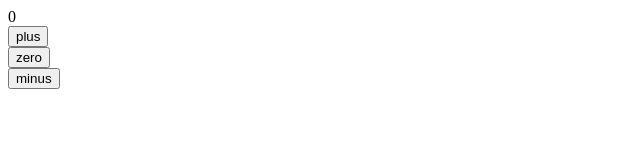
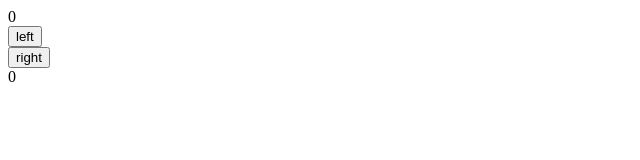
Before and after one commit to LindyJ7/FullStackOpen2021, a React (Create React App) app: page / in a window 1280 px wide. Shown: the top 160 px of the page, without its empty margins (0-640 px from the left). Built offline with nearby package versions, Linux system fonts and the light colour scheme.

Commit message:
Click tracking

```diff
--- a/src/App.js
+++ b/src/App.js
@@ -1,43 +1,35 @@
 import { useState } from 'react'
 
 const App = () => {
-  const [ counter, setCounter ] = useState(0)
+  const [left, setLeft] = useState(0)
+  const [right, setRight] = useState(0)
+  const [allClicks, setAll] = useState([])
 
-  const increaseByOne = () => setCounter(counter + 1)
-  const decreaseByOne = () => setCounter(counter - 1)
-  const setToZero = () => setCounter(0)
+  const handleLeftClick = () => {
+    setAll(allClicks.concat('L'))
+    setLeft(left + 1)
+  }
+
+  const handleRightClick = () => {
+    setAll(allClicks.concat('R'))
+    setRight(right + 1)
+  }
 
   return (
     <div>
-      <Display counter={counter}/>
-      <Button
-        onClick={increaseByOne}
-        text='plus'
-      />
-      <Button
-        onClick={setToZero}
-        text='zero'
-      />
-      <Button
-        onClick={decreaseByOne}
-        text='minus'
-      />
+      {left}
+      <Button onClick={handleLeftClick} text="left"/>
+      <Button onClick={handleRightClick} text="right"/>
+      {right}
+      <p>{allClicks.join(' ')}</p>
     </div>
-  )
-}
-
-const Display = ({counter}) => {
-  return (
-    <div>{counter}</div>
   )
 }
 
 const Button = ({onClick, text}) => {
   return (
     <div>
-      <button onClick={onClick}>
-        {text}
-      </button>
+      <button onClick={onClick}> {text} </button>
     </div>
   )
 }
```
